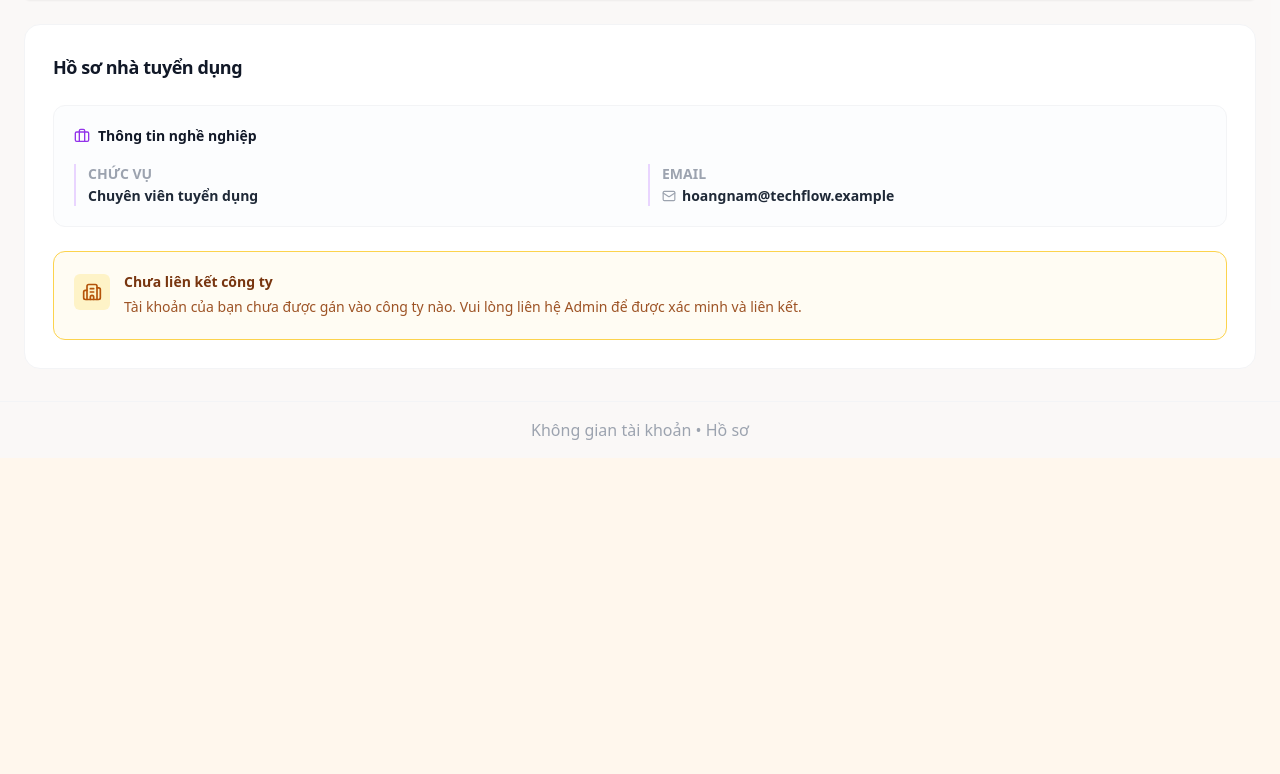
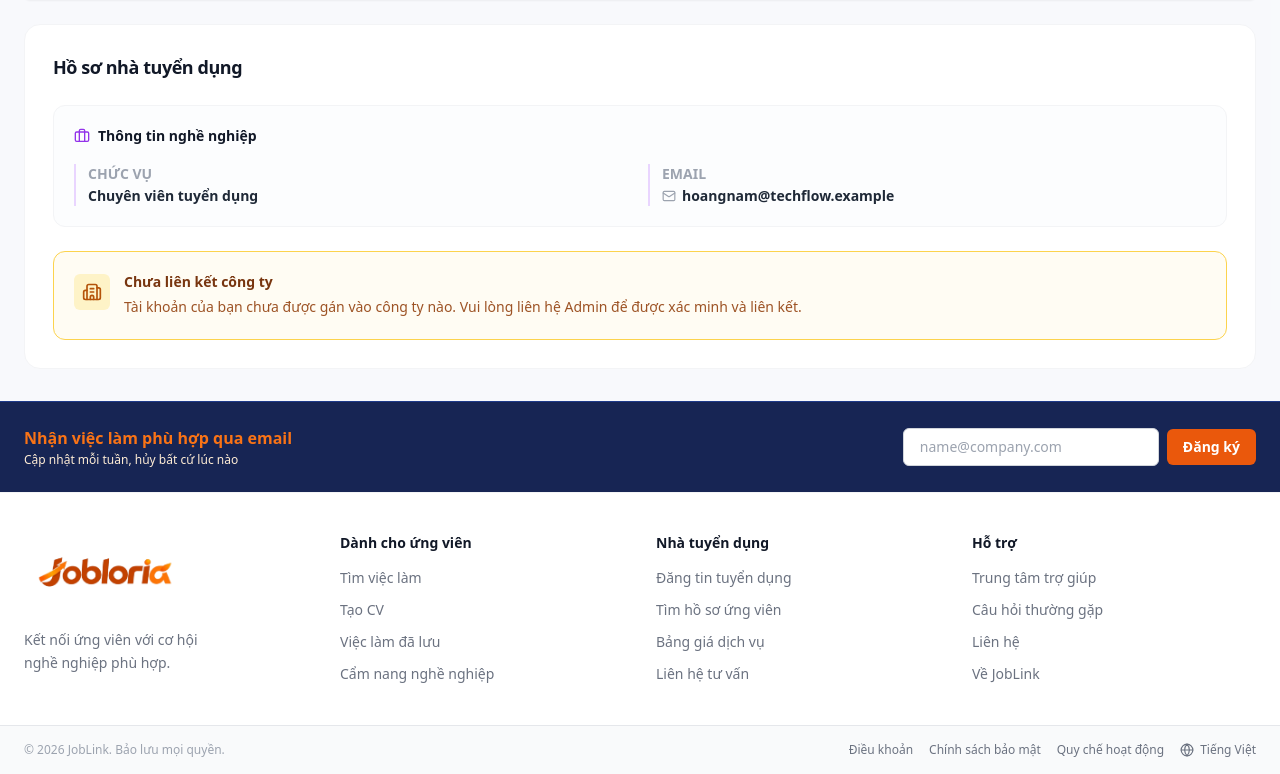
Before and after one commit to doanquantuan/job-search-support-website, a React (Vite) app in the folder frontend/: page /profile in a window 1280 px wide. Shown: the part 453-1227 px from the top of the page. Before the commit the page ends 911 px from the top, so only its background shows below. Built offline with nearby package versions, Linux system fonts and the light colour scheme; no server answers; sample sign-in values are in the browser's storage.

Commit message:
refactor(profile-UI): add header, footer

```diff
--- /dev/null
+++ b/frontend/src/components/common/AppFooter.jsx
@@ -0,0 +1,148 @@
+import React, { useState } from "react";
+import { Link } from "react-router-dom";
+import { Globe } from "lucide-react";
+import logo from "../../assets/logo.png";
+
+// ── Footer columns data ────────────────────────────────────────────────────────
+
+const FOOTER_COLS = [
+  {
+    title: "Dành cho ứng viên",
+    links: [
+      { label: "Tìm việc làm",         to: "/jobs"     },
+      { label: "Tạo CV",               to: "/cvs"      },
+      { label: "Việc làm đã lưu",      to: "/saved"    },
+      { label: "Cẩm nang nghề nghiệp", to: "/guide"    },
+    ],
+  },
+  {
+    title: "Nhà tuyển dụng",
+    links: [
+      { label: "Đăng tin tuyển dụng",  to: "/employer/post"    },
+      { label: "Tìm hồ sơ ứng viên",  to: "/employer/search"  },
+      { label: "Bảng giá dịch vụ",     to: "/employer/pricing" },
+      { label: "Liên hệ tư vấn",       to: "/employer/contact" },
+    ],
+  },
+  {
+    title: "Hỗ trợ",
+    links: [
+      { label: "Trung tâm trợ giúp",   to: "/help"    },
+      { label: "Câu hỏi thường gặp",   to: "/faq"     },
+      { label: "Liên hệ",              to: "/contact" },
+      { label: "Về JobLink",           to: "/about"   },
+    ],
+  },
+];
+
+// ── Component ─────────────────────────────────────────────────────────────────
+
+export const AppFooter = () => {
+  const [email, setEmail] = useState("");
+
+  const handleSubscribe = (e) => {
+    e.preventDefault();
+    // TODO: call subscription API
+    setEmail("");
+  };
+
+  return (
+    <footer className="w-full font-sans">
+
+      {/* ── Email subscription banner ────────────────────────────── */}
+      <div className="bg-blue-950 border-t border-blue-900">
+        <div className="max-w-8xl mx-auto px-4 sm:px-6 py-6 flex flex-col sm:flex-row items-center justify-between gap-4">
+          <div>
+            <p className="font-semibold text-orange-500 text-xl xl:text-base">
+              Nhận việc làm phù hợp qua email
+            </p>
+            <p className="text-xs text-orange-100 mt-0.5">
+              Cập nhật mỗi tuần, hủy bất cứ lúc nào
+            </p>
+          </div>
+          <form
+            onSubmit={handleSubscribe}
+            className="flex items-center gap-2 w-full sm:w-auto"
+          >
+            <input
+              type="email"
+              value={email}
+              onChange={(e) => setEmail(e.target.value)}
+              placeholder="name@company.com"
+              required
+              className="flex-1 sm:w-64 px-4 py-2 text-sm rounded-lg border border-gray-300 focus:outline-none focus:ring-2 focus:ring-blue-500/30 bg-white"
+            />
+            <button
+              type="submit"
+              className="px-4 py-2 bg-orange-600 hover:bg-blue-700 text-white text-sm font-semibold rounded-lg transition-colors cursor-pointer whitespace-nowrap"
+            >
+              Đăng ký
+            </button>
+          </form>
+        </div>
+      </div>
+
+      {/* ── Main footer body ─────────────────────────────────────── */}
+      <div className="bg-white border-t border-gray-100">
+        <div className="max-w-8xl mx-auto px-4 sm:px-6 py-10">
+          <div className="grid grid-cols-1 sm:grid-cols-2 lg:grid-cols-4 gap-8">
+
+            {/* Brand column */}
+            <div className="flex flex-col gap-4">
+              <Link to="/">
+                <img src={logo} alt="JobLink" className="h-20 w-auto" />
+              </Link>
+              <p className="text-sm text-gray-500 leading-relaxed max-w-[180px]">
+                Kết nối ứng viên với cơ hội nghề nghiệp phù hợp.
+              </p>
+              {/* Social icons */}
+
+            </div>
+
+            {/* Link columns */}
+            {FOOTER_COLS.map((col) => (
+              <div key={col.title}>
+                <h4 className="text-sm font-semibold text-gray-900 mb-3">
+                  {col.title}
+                </h4>
+                <ul className="space-y-2">
+                  {col.links.map((link) => (
+                    <li key={link.label}>
+                      <Link
+                        to={link.to}
+                        className="text-sm text-gray-500 hover:text-blue-600 transition-colors"
+                      >
+                        {link.label}
+                      </Link>
+                    </li>
+                  ))}
+                </ul>
+              </div>
+            ))}
+          </div>
+        </div>
+      </div>
+
+      {/* ── Bottom bar ───────────────────────────────────────────── */}
+      <div className="bg-gray-50 border-t border-gray-200">
+        <div className="max-w-8xl mx-auto px-4 sm:px-6 py-4 flex flex-col sm:flex-row items-center justify-between gap-3">
+          <p className="text-xs text-gray-400">
+            © 2026 JobLink. Bảo lưu mọi quyền.
+          </p>
+          <div className="flex items-center gap-4 flex-wrap justify-center">
+            <Link to="/terms"   className="text-xs text-gray-500 hover:text-gray-800 transition-colors">Điều khoản</Link>
+            <Link to="/privacy" className="text-xs text-gray-500 hover:text-gray-800 transition-colors">Chính sách bảo mật</Link>
+            <Link to="/rules"   className="text-xs text-gray-500 hover:text-gray-800 transition-colors">Quy chế hoạt động</Link>
+            <button className="inline-flex items-center gap-1.5 text-xs text-gray-500 hover:text-gray-800 transition-colors cursor-pointer">
+              <Globe className="w-3.5 h-3.5" />
+              Tiếng Việt
+            </button>
+          </div>
+        </div>
+      </div>
+
+    </footer>
+  );
+};
+
+export default AppFooter;
--- a/frontend/src/features/profile/components/ProfileSectionCard.jsx
+++ b/frontend/src/features/profile/components/ProfileSectionCard.jsx
@@ -25,7 +25,9 @@ export const ProfileSectionCard = ({
       {/* Header Card */}
       <div className="flex items-center justify-between mb-5 pb-3 border-b border-gray-150">
         <h3 className="font-medium text-gray-900 text-xl sm:text-2xl flex items-center gap-2">
-          {Icon && <Icon className="w-8 h-8 text-orange-500" />}
+          <div className="w-10 h-10 rounded-lg bg-blue-50 border border-blue-900 flex items-center justify-center text-blue-900 flex-shrink-0">
+            {Icon && <Icon className="w-6 h-6 text-blue-900" />}
+          </div>
           {title}
         </h3>
         {onAdd && (
--- a/frontend/src/index.css
+++ b/frontend/src/index.css
@@ -70,7 +70,7 @@
   }
 
   body {
-    @apply bg-orange-50 text-foreground antialiased;
+    @apply bg-gray-50 text-foreground antialiased;
     font-feature-settings: "rlig" 1, "calt" 1;
     font-family: -apple-system, BlinkMacSystemFont, "Segoe UI", Roboto, "Helvetica Neue", Arial, sans-serif;
   }
--- a/frontend/src/pages/CvManagementPage.jsx
+++ b/frontend/src/pages/CvManagementPage.jsx
@@ -17,6 +17,7 @@ import { Toast } from "../components/common/Toast";
 import { ConfirmDeleteModal } from "../features/profile/components/modals/ConfirmDeleteModal";
 import { ProfileSidebar } from "../components/common/ProfileSidebar";
 import { AppHeader } from "../components/common/AppHeader";
+import { AppFooter } from "../components/common/AppFooter";
 
 export const CvManagementPage = () => {
   const navigate = useNavigate();
@@ -214,8 +215,8 @@ export const CvManagementPage = () => {
                         >
                           {/* Left info */}
                           <div className="flex items-start gap-3.5 min-w-0 flex-1">
-                            <div className="w-11 h-11 rounded-xl bg-orange-50 border border-orange-100 flex items-center justify-center text-orange-600 flex-shrink-0">
-                              <FileText className="w-5 h-5" />
+                            <div className="w-20 h-20 rounded-xl bg-blue-50 border border-blue-900 flex items-center justify-center text-blue-900 flex-shrink-0">
+                              <FileText className="w-10 h-10" />
                             </div>
 
                             <div className="min-w-0 flex-1">
@@ -353,10 +354,8 @@ export const CvManagementPage = () => {
         onConfirm={confirmDelete}
       />
 
-      {/* Footer note */}
-      <footer className="py-4 border-t border-gray-100 text-center text-2xs text-gray-400">
-        Không gian tài khoản • Hồ sơ
-      </footer>
+      {/* Shared App Footer */}
+      <AppFooter />
     </div>
   );
 };
--- a/frontend/src/pages/ProfilePage.jsx
+++ b/frontend/src/pages/ProfilePage.jsx
@@ -6,6 +6,7 @@ import { RecruiterProfile } from "../features/profile/components/RecruiterProfil
 import { ProfileSidebar } from "../components/common/ProfileSidebar";
 import { Toast } from "../components/common/Toast";
 import { AppHeader } from "../components/common/AppHeader";
+import { AppFooter } from "../components/common/AppFooter";
 
 export const ProfilePage = () => {
   const {
@@ -162,10 +163,8 @@ export const ProfilePage = () => {
         </div>
       </main>
 
-      {/* Footer / Breadcrumb note */}
-      <footer className="py-4 border-t border-gray-100 text-center text-2xs text-gray-400">
-        Không gian tài khoản • Hồ sơ
-      </footer>
+      {/* Shared App Footer */}
+      <AppFooter />
     </div>
   );
 };
```
Also changed, not shown: frontend/src/features/profile/components/JobSeekerProfile.jsx (+9 -9 lines).
